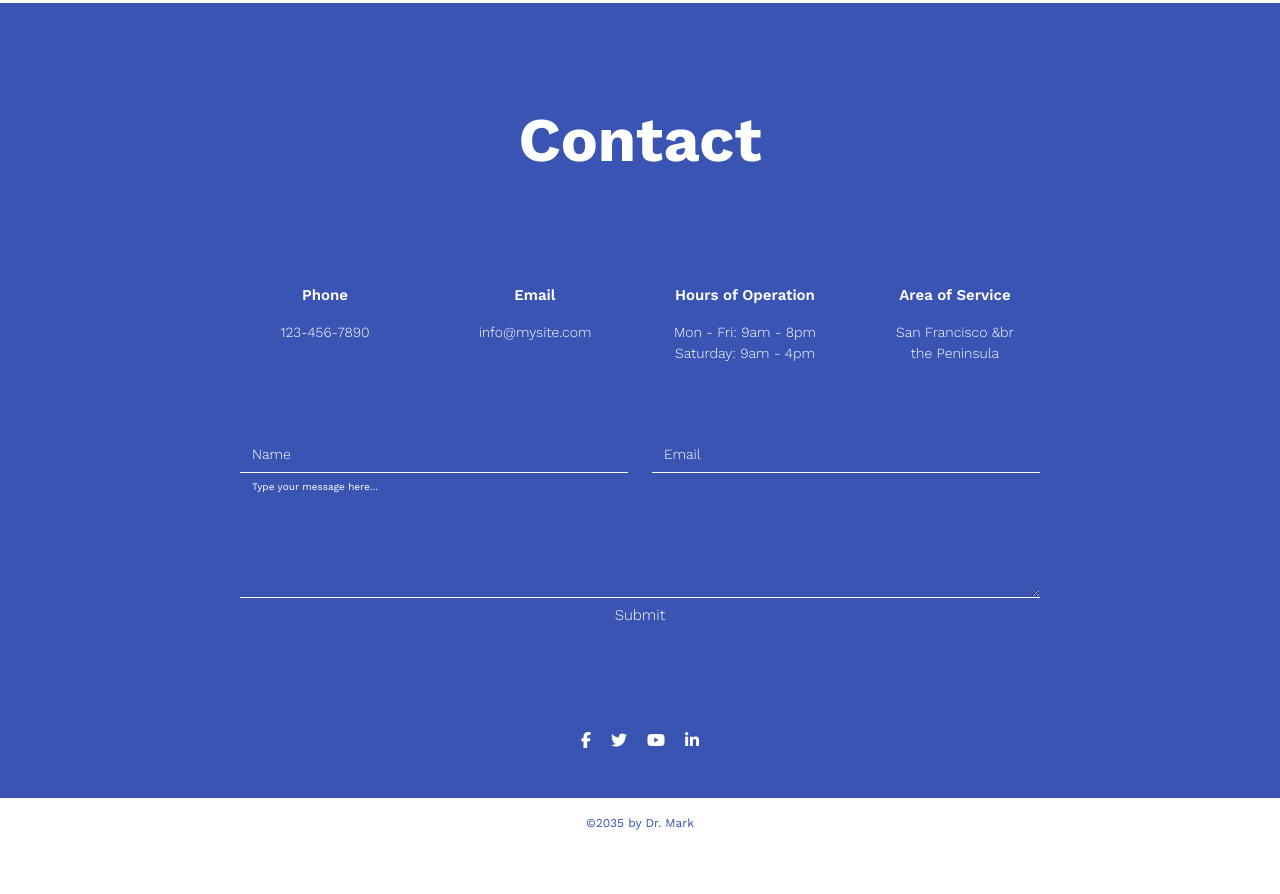
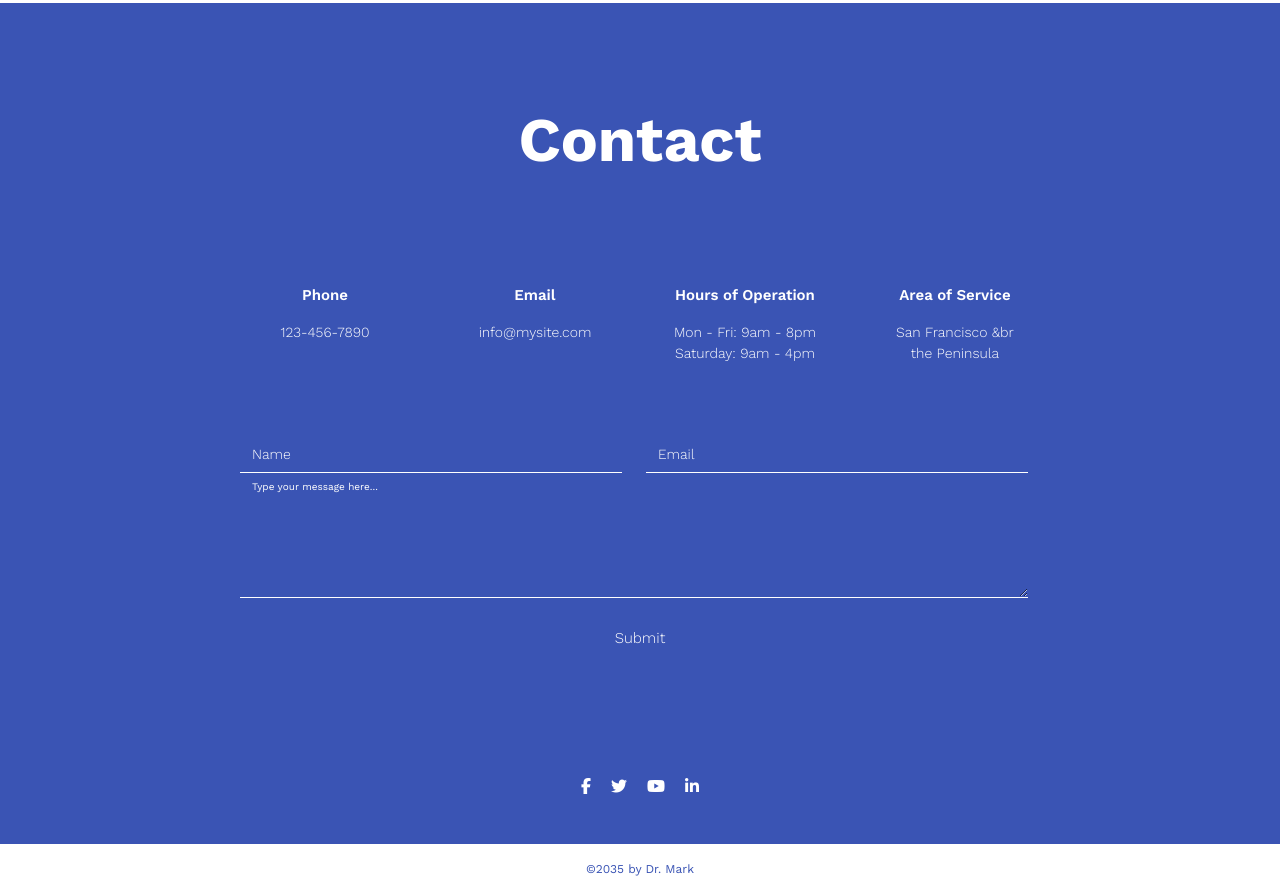
Before and after one commit to GIOK777/Veterinarian-Website, a plain HTML site: page about.html in a window 1280 px wide. Shown: the part 909-1803 px from the top of the page. Before the commit the page ends 1757 px from the top, so only its background shows below. Drawn offline with nearby package versions, Linux system fonts and the light colour scheme.

Commit message:
4 tebervali 15:00

```diff
--- a/about.html
+++ b/about.html
@@ -83,24 +83,24 @@
       <form  id="contact-form" class="mx-auto">
         <div class="row">
             <div class="col-md-6">
-                          <input type="text" placeholder="Name" class="form-control">
+              <input type="text" placeholder="Name" class="form-control" required>
             </div>
 
             <div class="col-md-6">
-                          <input type="email" placeholder="Email" class="form-control">
+              <input type="email" placeholder="Email" class="form-control" required>
             </div>
         </div>
 
         <div class="row">
             <div class="col-md-12">
-                          <textarea type="text"placeholder="Type your message here..." class="form-control md-textarea"></textarea>
+              <textarea type="text"placeholder="Type your message here..." class="form-control md-textarea" required></textarea>
             </div>
         </div>
 
-              <div class="text-center text-md-left">
-                <a class="btn btn-primary">Submit</a>
-            </div>
+        <input class="submit-button" type="submit">
+
       </form>
+
           <div class="contact-icons flex-center">
             <i class="fa-brands fa-facebook-f"></i>
             <i class="fa-brands fa-twitter"></i>
--- a/assets/styles/style.scss
+++ b/assets/styles/style.scss
@@ -17,6 +17,7 @@ header {
     width: 100%;
     height: 100px;
     position: fixed;
+    z-index: 5;
     top: 0;
     left: 0;
     background-color: $background-color;
@@ -25,7 +26,7 @@ header {
 
     nav {
         width: 100%;
-
+        background-color: $background-color;
         div.container-fluid {
             text-align: center;
             i {
@@ -223,6 +224,7 @@ main {
         form#contact-form {
             max-width: 800px;
             div.row {
+                margin-right: 0;
                 border: none;
                 div.col-md-6 {
 
@@ -254,14 +256,21 @@ main {
                     }
                 }
             }
-            div.text-center.text-md-left {
-                a.btn.btn-primary {
+
+            input.submit-button {
+                margin: 20px 0;
                 width: 100%;
+                height: 40px;
                 background: none;
                 border: none;
+                color: $white-color;
                 font-size: 15px;
                 font-weight: 300;
             }
+
+            input.submit-button:hover {
+                background-color: rgba(128, 128, 128, 0.5);
+                opacity: 0.8;
             }
         }
 
```
Also changed, not shown: index.html (+5 -6 lines), assets/styles/responsive.min.css, assets/styles/style.css, assets/styles/style.min.css, 3 other files. Lines whose indentation alone changed are shown as unchanged.
